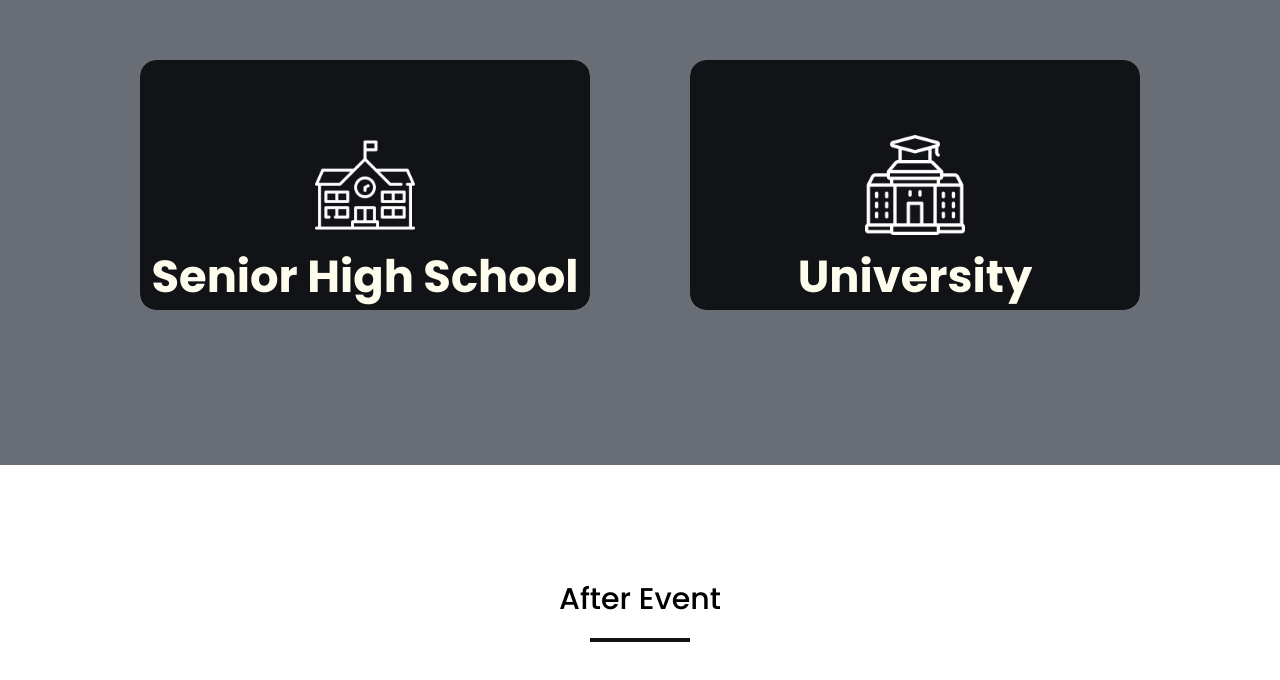
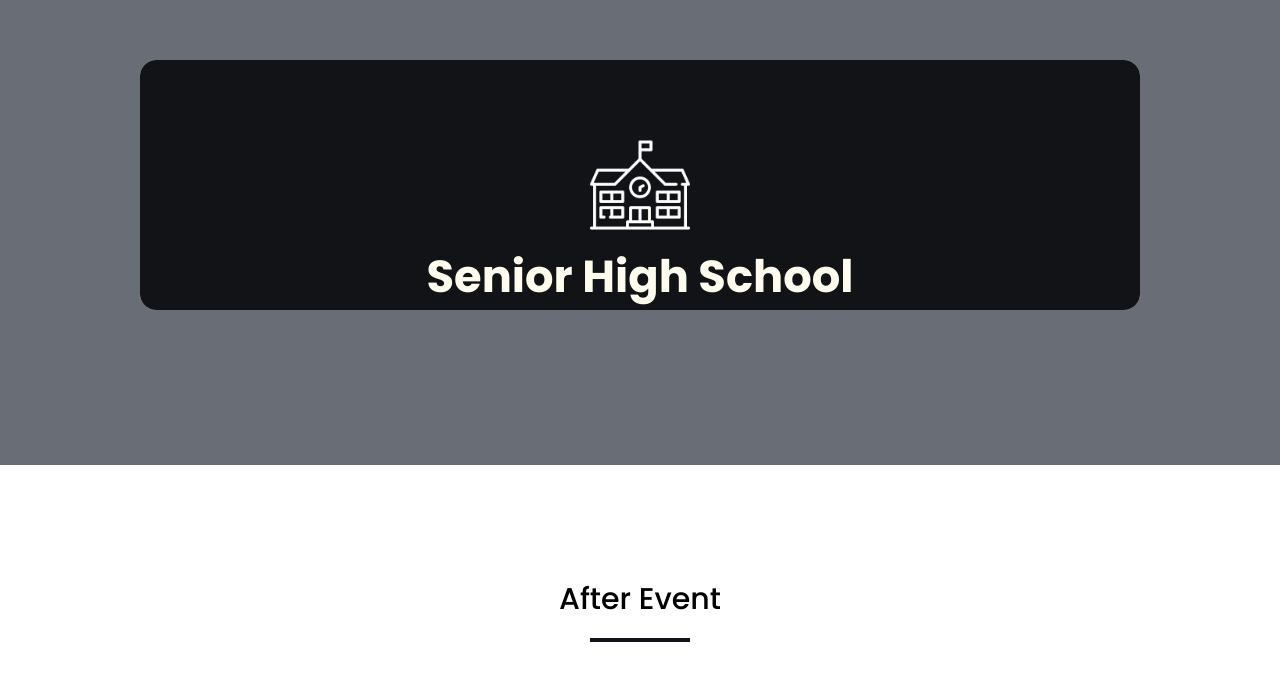
Before and after one commit to iysaofficial/iygo-official, a React (Create React App) app: page / in a window 1280 px wide. Shown: the part 1772-2452 px from the top of the page. Built offline with nearby package versions, Linux system fonts and the light colour scheme.

Commit message:
category delete

```diff
--- a/src/assets/css/home/Home.css
+++ b/src/assets/css/home/Home.css
@@ -335,7 +335,8 @@
     height: 250px;
     background: #fff;
     display: flex;
-    width: 45%;
+    /* width: 45%; */
+    width: 100%;
     margin: 30px 0;
     border-radius: 1rem;
 }
--- a/src/components/home/CategoryComp.jsx
+++ b/src/components/home/CategoryComp.jsx
@@ -19,7 +19,7 @@ const CategoryComp = () => {
                         </div>
                     </div>
                 </div>
-
+{/*
                 <div className="category-card">
                     <div className="category-imgBx" data-text="University">
                         <img src="./assets/images/icon/University.png" alt="" />
@@ -28,10 +28,9 @@ const CategoryComp = () => {
                         <div>
                             <h3>University</h3>
                             <p>Join the university Geography Olympiad and show your skills</p>
-                            {/* <a href="#">Read More</a> */}
                         </div>
                     </div>
-                </div>
+                </div> */}
             </div>
             </div>
         </section>
```
